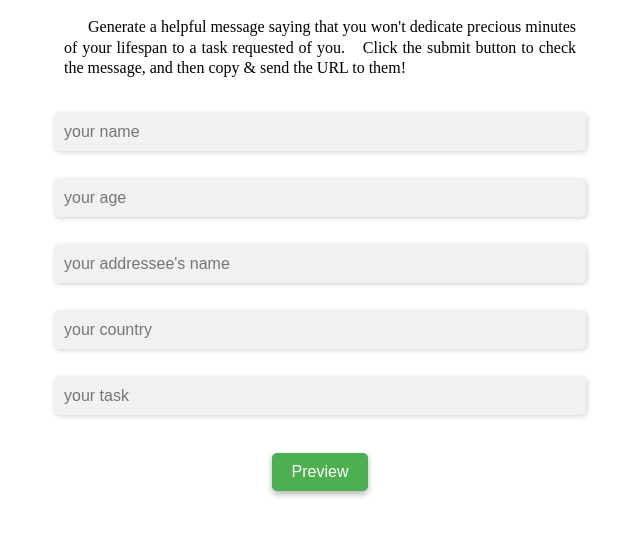
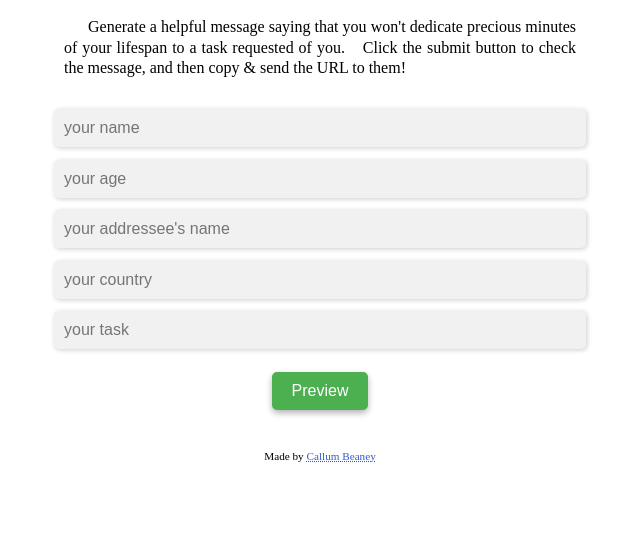
Before and after one commit to CallumBeaney/rejection-letter, a plain HTML site: page index.html in a window 1280 px wide. Shown: the part 143-678 px from the top of the page, without its empty margins (320-960 px from the left). Drawn offline with Linux system fonts and the light colour scheme.

Commit message:
madeby msg

```diff
--- a/data.js
+++ b/data.js
@@ -3,7 +3,7 @@ const regionData = {
       "region": "Africa",
       "age": 50.75
     },
-    "The Central African Republic": {
+    "Central African Republic": {
       "region": "Africa",
       "age": 53.1
     },
@@ -191,7 +191,7 @@ const regionData = {
       "region": "Africa",
       "age": 66.69
     },
-    "The United Republic of Tanzania": {
+    "United Republic of Tanzania": {
       "region": "Africa",
       "age": 67.34
     },
@@ -487,7 +487,7 @@ const regionData = {
       "region": "Americas",
       "age": 76.03
     },
-    "The United Arab Emirates": {
+    "United Arab Emirates": {
       "region": "Eastern Mediterranean",
       "age": 76.08
     },
@@ -571,7 +571,7 @@ const regionData = {
       "region": "Americas",
       "age": 78.45
     },
-    "The United States of America": {
+    "United States of America": {
       "region": "Americas",
       "age": 78.5
     },
@@ -631,11 +631,7 @@ const regionData = {
       "region": "Europe",
       "age": 81.32
     },
-    "The United Kingdom of Great Britain and Northern Ireland": {
-      "region": "Europe",
-      "age": 81.4
-    },
-    "England": {
+    "United Kingdom of Great Britain and Northern Ireland": {
       "region": "Europe",
       "age": 81.4
     },
--- a/index.html
+++ b/index.html
@@ -9,27 +9,23 @@
 </head>
 <body>
   <h1>Task Rejection Letter</h1>
-  <p>Generate a helpful message saying that you won't dedicate precious minutes of your lifespan to a task requested of you.　Click the submit button to check the message, and then copy & send the URL to them!</p>
+  <p style="margin-bottom: 0.75em;">Generate a helpful message saying that you won't dedicate precious minutes of your lifespan to a task requested of you.　Click the submit button to check the message, and then copy & send the URL to them!</p>
   <br>
 
   <input type="text" id="name" placeholder="your name" />
-  <br>
-
   <input type="number" id="age" placeholder="your age" />
-  <br>
-
   <input type="text" id="addressee" placeholder="your addressee's name" />
-  <br>
 
   <input type="text" id="myInput" list="data" placeholder="your country"/>
   <datalist id="data"></datalist>
+
+  <input type="text" id="task" placeholder="your task" />
+
+  <button onclick="sendInfo()">Preview</button>
+
+  <br><p style="font-size: 0.7em; text-align: right !important;">Made by <a style="color:rgb(54, 91, 201); text-decoration-style: dotted;" href="https://callumbeaney.github.io">Callum Beaney</a></p>
   <br>
 
-  <input type="text" id="task" placeholder="your task" />
-  <br>
-
-  <button onclick="sendInfo()">Preview</button>
-  <br><br>
 </body>
 <script src="data.js"></script>
 <script src="index.js"></script>
--- a/index.js
+++ b/index.js
@@ -48,7 +48,6 @@ function sendInfo() {
 
   // Create the URL with parameters
   const url = `https://callumbeaney.github.io/rejection-letter/result.html?n=${name}&a=${age}&p=${addressee}&c=${country}&t=${task}`;
-
   // const url = `file:///Users/---/---/rejection%20letter/result.html?n=${name}&a=${age}&p=${addressee}&c=${country}&t=${task}`;
 
   // Redirect to the URL
--- a/style.css
+++ b/style.css
@@ -52,7 +52,7 @@ input, datalist{
     border-radius: 5px;
     background-color: #f1f1f1;
     font-size: 16px;
-    margin-bottom: 10px;
+    margin-bottom: 12.5px;
     box-shadow: 1px 1px 5px rgba(0, 0, 0, 0.2);
 
     width: 100%;
```
Also changed, not shown: result.js (+0 -25 lines).
